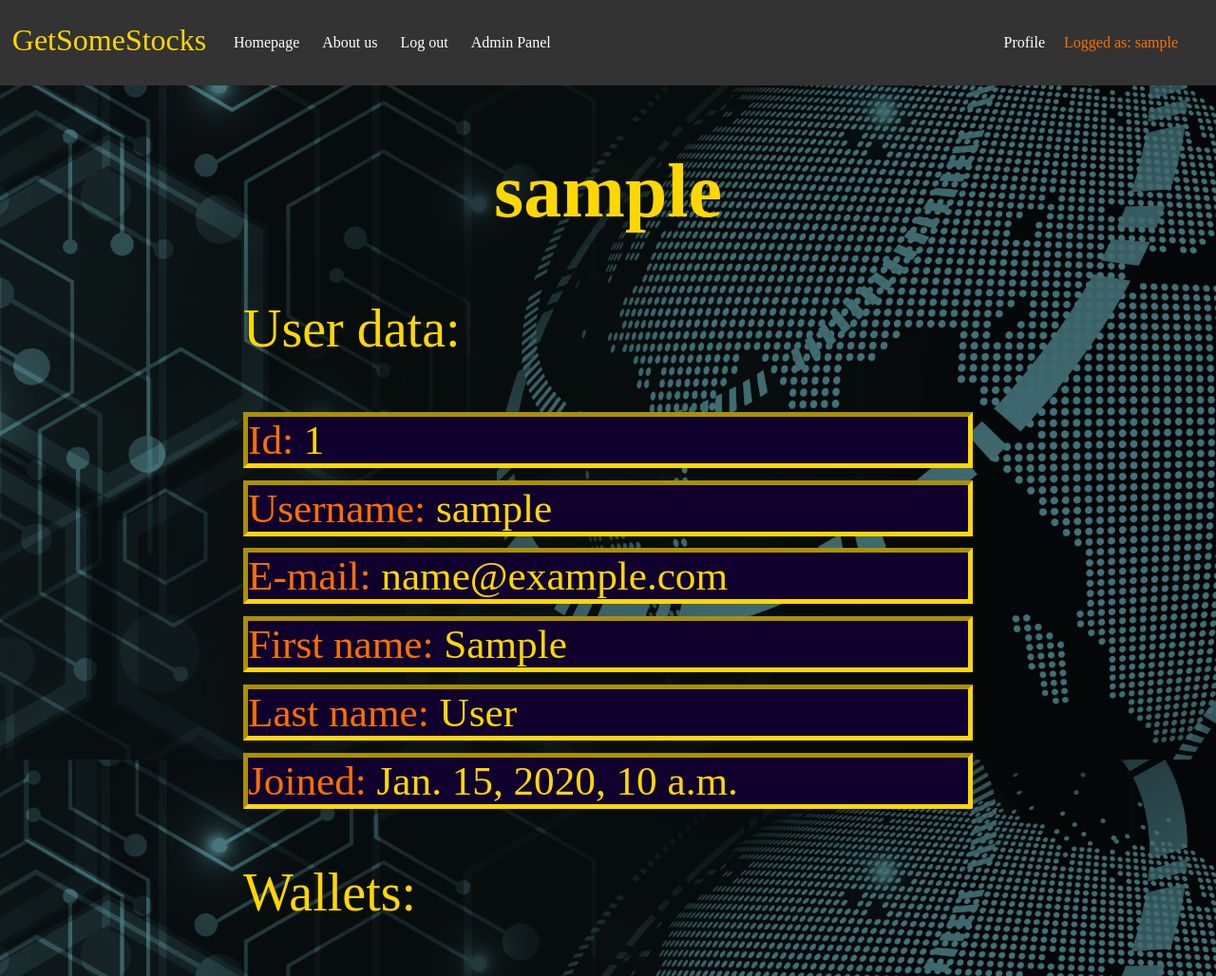
After one commit to DawidLycz/Get-Some-Stocks, a Django app: a page that uses getstocks/getstocksapp/templates/getstocksapp/base.html in a window 1280 px wide. The commit adds this page. Shown: the whole page at 95% size. Run offline with Django 4.2, Linux system fonts and the light colour scheme; tables that the repository leaves empty hold one stand-in row (values such as "Sample post").

Commit message:
creation of profile view and wallet model beggining

```diff
--- a/getstocks/getstocks/settings.py
+++ b/getstocks/getstocks/settings.py
@@ -140,6 +140,7 @@ MEDIA_URL = '/media/'
 MEDIA_ROOT = os.path.join(BASE_DIR, 'media')
 ADMIN_SITE = 'getstocksapp.admin.custom_admin_site'
 
+
 LOGGING = {
     'version': 1,
     'disable_existing_loggers': False,
--- a/getstocks/getstocksapp/admin.py
+++ b/getstocks/getstocksapp/admin.py
@@ -13,7 +13,7 @@ from admin_extra_buttons.utils import HttpResponseRedirectToReferrer
 
 from .data_downloaders.alphavantage_data import get_ticker_info_obj
 
-from .models import Market, Ticker
+from .models import Market, Ticker, Wallet
 
 class MarketAdmin(ExtraButtonsMixin, admin.ModelAdmin):
     list_display = ('name', 'logo_thumbnail')
@@ -83,3 +83,4 @@ class TickerAdmin(admin.ModelAdmin):
 
 admin.site.register(Market, MarketAdmin)
 admin.site.register(Ticker, TickerAdmin)
+admin.site.register(Wallet)
--- a/getstocks/getstocksapp/static/getstocksapp/style.css
+++ b/getstocks/getstocksapp/static/getstocksapp/style.css
@@ -219,3 +219,13 @@ button:hover{
     font-size: 150%;
     margin-left: 10%
 }
+
+.user-data-cell{
+    font-size: 270%;
+    color: gold;
+    margin-top: 1%;
+    margin-left: 20%;
+    margin-right: 20%;
+    background-color: rgb(16, 0, 46);
+    border: 5px inset gold;
+}
--- a/getstocks/getstocksapp/templates/getstocksapp/base.html
+++ b/getstocks/getstocksapp/templates/getstocksapp/base.html
@@ -14,12 +14,19 @@
                 <li><a href="{% url 'getstocksapp:about_us' %}">About us</a></li>
                 {% if user.is_authenticated %}
                     <li><a href="{% url 'getstocksapp:logoutconfirm' %}">Log out</a></li>
+                    <li style="float:right; color:#fa7000;">Logged as: {{user}}</li>
+                    <li style="float:right; color:#fa7000;"><a href="{% url 'getstocksapp:profile' user.id %}">Profile</a></li>
                 {% else %}
                     <li><a href="{% url 'getstocksapp:registration' %}">Registration</a></li>
                     <li><a href="{% url 'getstocksapp:login' %}">Log in</a></li>
+                    <li style="float:right; color:#fa7000;">Logged as: Guest</li>
+                    {% endif %}
+                {% if user.is_superuser %}
+                    <li><a href="{% url 'admin:index' %}">Admin Panel</a></li>
                 {% endif %}
             </ul>
         </nav>
+
     </header>
 <div class="logo">GetSomeStocks</div>
 <body>
--- /dev/null
+++ b/getstocks/getstocksapp/templates/getstocksapp/user_profile.html
@@ -0,0 +1,25 @@
+{% extends 'getstocksapp/base.html' %}
+
+{% block title %}
+    Profile
+{% endblock %}
+
+{% block content %}
+    <h2 style="font-size: 500%; color: gold; text-align: center; ">{{ user }}</h2>
+    <p style="font-size: 350%; color: gold; margin-left: 20%;">User data:</p>
+    <div>
+    {% for name, value in user_data %}
+        <div class="user-data-cell">
+            <span style="color:#fa7000;">{{ name }}:</span>
+            {% if value %}
+            <span>{{ value }}</span>
+            {% else %}
+            <span>Unknown</span>
+            {% endif %}
+        </div>
+    {% endfor %}
+    </div>
+    <p style="font-size: 350%; color: gold; margin-left: 20%;">Wallets:</p>
+
+
+{% endblock %}
--- a/getstocks/getstocksapp/urls.py
+++ b/getstocks/getstocksapp/urls.py
@@ -19,5 +19,6 @@ urlpatterns = [
     path('login/', views.CustomLoginView.as_view(), name='login'),
     path('logoutconfirm', views.LogoutConfirm.as_view(), name='logoutconfirm'),
     path('logout/', views.CustomLogoutView.as_view(), name='logout'),
+    path('profile<int:pk>', views.UserProfileView.as_view(), name='profile')
 
 ]
--- a/getstocks/getstocksapp/views.py
+++ b/getstocks/getstocksapp/views.py
@@ -14,6 +14,7 @@ from django.views import generic
 from django.views.generic.edit import FormView
 from django.contrib import messages
 from django.urls import reverse_lazy, reverse
+from django.contrib.auth.models import User
 
 from django.contrib.auth.forms import AuthenticationForm
 from django.contrib.auth.views import LoginView, LogoutView
@@ -21,7 +22,7 @@ from django.contrib.auth import login, logout
 from django.shortcuts import render, redirect
 from django.views import View
 
-from .models import Market, Ticker
+from .models import Market, Ticker, Wallet
 from .forms import CSVUploadForm, CustomUserCreationForm, CustomAuthenticationForm
 from .trade_logic import *
 from .data_downloaders.yfinance_data import get_stock_data
@@ -225,6 +226,7 @@ class AdvisorInfo(generic.TemplateView):
 
         context = super().get_context_data(**kwargs)
         advisor = self.request.GET.get('advisor')
+
         match advisor:
             case "Single_moving_average":
                 advisor_info = strategies_info["single_moving_average"]
@@ -277,6 +279,7 @@ class CustomLoginView(LoginView):
     def get_success_url(self):
         return self.success_url
 
+
 class LogoutConfirm(generic.TemplateView):
     template_name = 'getstocksapp/logout.html'
 
@@ -286,9 +289,23 @@ class CustomLogoutView(LogoutView):
 
     def get(self, request, *args, **kwargs):
         if self.request.user.is_authenticated:
-            # Użytkownik jest teraz wylogowany, przekieruj na stronę główną
             return redirect(self.next_page)
         return super().get(request, *args, **kwargs)
 
     def post(self, request, *args, **kwargs):
         return super().post(request, *args, **kwargs)
+
+
+class UserProfileView(generic.DetailView):
+    model = User
+    template_name = 'getstocksapp/user_profile.html'
+
+    def get_context_data(self, **kwargs: Any) -> dict[str, Any]:
+        context = super().get_context_data(**kwargs)
+        user_instance = context['user']
+        user = self.get_object()
+        field_names = ['Id', 'Username', 'E-mail', 'First name', 'Last name', 'Joined']
+        field_values = [user.id, user.username, user.email, user.first_name, user.last_name, user.date_joined,]
+
+        context['user_data'] = list(zip(field_names, field_values))
+        return context
```
Also changed, not shown: getstocks/getstocksapp/models.py (+21 -0 lines), getstocks/getstocksapp/migrations/0018_wallet.py (added), getstocks/getstocksapp/migrations/0019_wallet_name.py (added), getstocks/getstocksapp/migrations/0020_wallet_guests_alter_wallet_name.py (added), getstocks/getstocksapp/migrations/0021_alter_wallet_guests.py (added).
